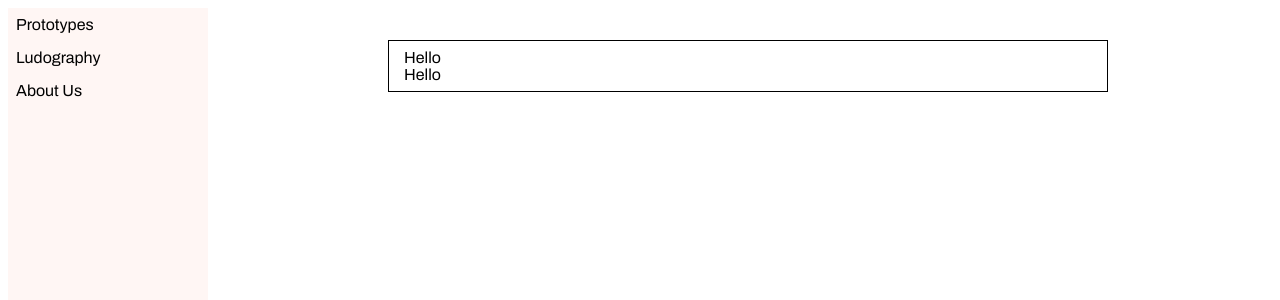
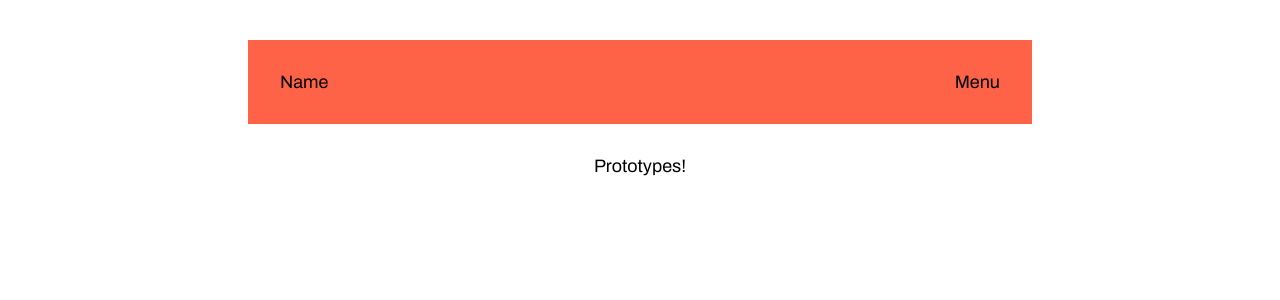
Before and after one commit to scotthuntington/scotthuntington.github.io, a React (Create React App) app: page / in a window 1280 px wide. Shown: the top 300 px of the page. Built offline with nearby package versions, Linux system fonts and the light colour scheme; a web font is replaced by a local one.

Commit message:
basic routing

```diff
--- a/package.json
+++ b/package.json
@@ -11,6 +11,7 @@
     "react": "^18.2.0",
     "react-dom": "^18.2.0",
     "react-grid-system": "^8.1.6",
+    "react-router-dom": "^6.3.0",
     "react-scripts": "5.0.1",
     "styled-components": "^5.3.5",
     "web-vitals": "^2.1.4"
--- a/src/App.js
+++ b/src/App.js
@@ -1,17 +1,17 @@
-import { Container, Row, Col } from 'react-grid-system';
+import { Route, Routes } from 'react-router-dom';
 import styled from 'styled-components';
+import { HeaderBar } from './components/HeaderBar';
 import { SIZES } from './constants';
+import { About } from './pages/About.page';
+import { Ludography } from './pages/Ludography.page';
+import { Prototypes } from './pages/Prototypes.page';
 
-const StyledContainer = styled(Container)`
-  padding: ${SIZES.MD};
-  width: 720px;
-  border: 1px solid black;
-`
-
-const Wrapper = styled.div`
+const Outer = styled.div`
   display: flex;
-  width: 100vw;
   height: 100vh;
+  flex-direction: column;
+  align-items: center;
+  padding: ${SIZES.XL};
 `
 
 const Main = styled.div`
@@ -19,42 +19,28 @@ const Main = styled.div`
   flex: 1;
   flex-direction: column;
   align-items: center;
-  padding: ${SIZES.XL};
+  width: 720px;
 `
 
-const Side = styled.div`
-  display: flex;
-  width: 200px;
-  flex-direction: column;
-  background-color: #FFF6F4;
-`
-
-const SideLink = styled.div`
-  padding: ${SIZES.MD};
+const Content = styled.div`
+  padding-top: ${SIZES.XL};
 `
 
 function App() {
   return (
-    <Wrapper>
-      <Side>
-        <SideLink>Prototypes</SideLink>
-        <SideLink>Ludography</SideLink>
-        <SideLink>About Us</SideLink>
-      </Side>
+    <Outer>
       <Main>
-        <StyledContainer>
-          <Row>
-
-            <Col md={12}>
-              Hello
-            </Col>
-            <Col>
-              Hello
-            </Col>
-          </Row>
-        </StyledContainer>
+        <HeaderBar />
+        <Content>
+          <Routes>
+            <Route path="/" element={<Prototypes />} />
+            <Route path="/ludography" element={<Ludography />} />
+            <Route path="/prototypes" element={<Prototypes />} />
+            <Route path="/about/" element={<About />} />
+          </Routes>
+        </Content>
       </Main>
-    </Wrapper>
+    </Outer>
   );
 }
 
--- /dev/null
+++ b/src/components/HeaderBar.js
@@ -0,0 +1,27 @@
+import styled from "styled-components";
+import { SIZES } from "../constants";
+
+const Wrapper = styled.div`
+    background-color: tomato;
+    display: flex;
+    justify-content: space-between;
+    width: 720px;
+    padding: ${SIZES.XL};
+`
+
+const Left = styled.div`
+`;
+
+const Right = styled.div`
+`;
+
+export const HeaderBar = () => {
+    return <Wrapper>
+        <Left>
+            Name
+        </Left>
+        <Right>
+            Menu
+        </Right>
+    </Wrapper>
+}
--- a/src/constants.js
+++ b/src/constants.js
@@ -3,5 +3,6 @@ export const SIZES = {
     SM: "4px",
     MD: "8px",
     LG: "16px",
-    XL: "32px"
+    XL: "32px",
+    XXL: "48px"
 }
--- a/src/index.css
+++ b/src/index.css
@@ -2,6 +2,7 @@ body {
   font-family: 'Noto Emoji', 'Archivo', sans-serif;
   -webkit-font-smoothing: antialiased;
   -moz-osx-font-smoothing: grayscale;
+  font-size: large;
 }
 
 code {
--- a/src/index.js
+++ b/src/index.js
@@ -2,12 +2,15 @@ import React from 'react';
 import ReactDOM from 'react-dom/client';
 import './index.css';
 import App from './App';
+import { BrowserRouter } from "react-router-dom";
 import reportWebVitals from './reportWebVitals';
 
 const root = ReactDOM.createRoot(document.getElementById('root'));
 root.render(
   <React.StrictMode>
-    <App />
+    <BrowserRouter>
+      <App />
+    </BrowserRouter>
   </React.StrictMode>
 );
 
--- /dev/null
+++ b/src/pages/About.page.js
@@ -0,0 +1 @@
+export const About = () => <div>About Us!</div>
--- /dev/null
+++ b/src/pages/Home.page.js
@@ -0,0 +1 @@
+export const Home = () => <div>Home!</div>
--- /dev/null
+++ b/src/pages/Ludography.page.js
@@ -0,0 +1 @@
+export const Ludography = () => <div>Ludography</div>
--- /dev/null
+++ b/src/pages/Prototypes.page.js
@@ -0,0 +1 @@
+export const Prototypes = () => <div>Prototypes!</div>
```
Also changed, not shown: src/components/Link.js (added, +13 -0 lines), 1 other file (tests, documents, lock files or other folders).
